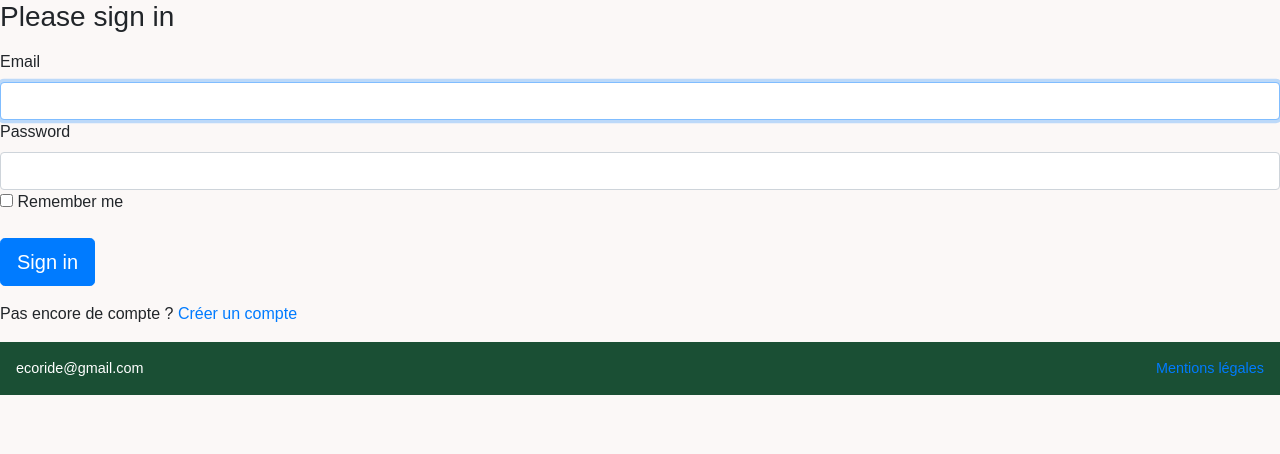
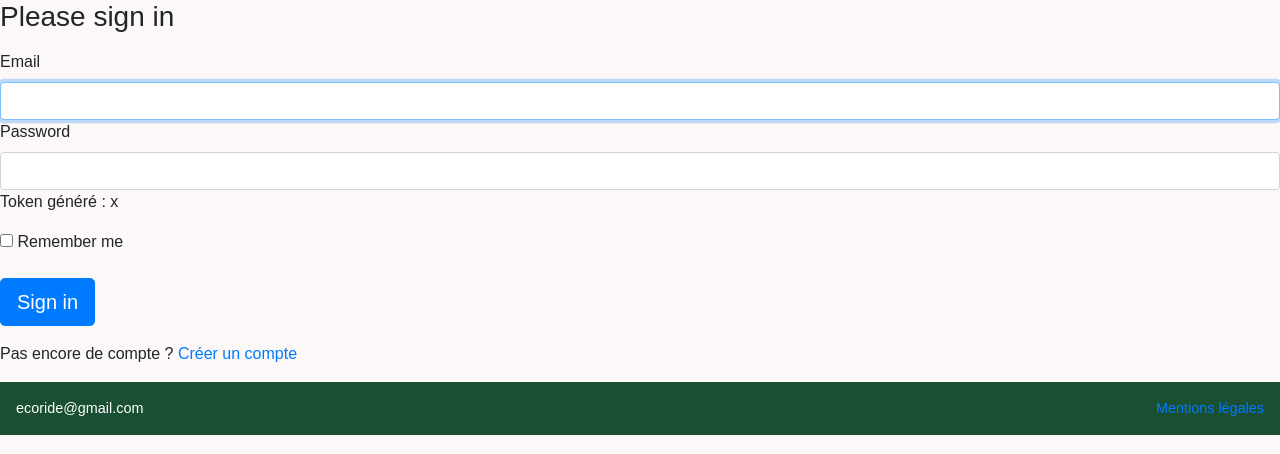
Before and after one commit to jo1208/EcoRide, a Symfony app: template templates/security/login.html.twig in a window 1280 px wide. Shown: the part 108-562 px from the top of the page. Run offline with Twig, Linux system fonts and the light colour scheme; the template is opened without the code that fills it, so the values that code supplies are empty; some libraries are stand-ins or nearby versions.

Commit message:
ajout de {# DEBUG TEMPORAIRE : afficher la valeur du token dans la page #} <p>Token généré : {{ csrf_token('authenticate') }}</p>

```diff
--- a/templates/security/login.html.twig
+++ b/templates/security/login.html.twig
@@ -21,8 +21,13 @@
     <input type="password" name="password" id="inputPassword" class="form-control" autocomplete="current-password" required>
 
     <input type="hidden" name="_csrf_token"
-           value="{{ csrf_token('authenticate') }}"
-    >
+           value="{{ csrf_token('authenticate') }}">
+
+{# DEBUG TEMPORAIRE : afficher la valeur du token dans la page #}
+<p>Token généré :
+	{{ csrf_token('authenticate') }}</p>
+
+
 
     <div class="checkbox mb-3">
         <label>
```
